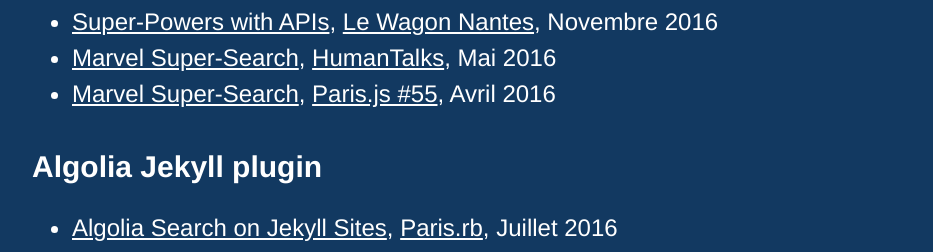
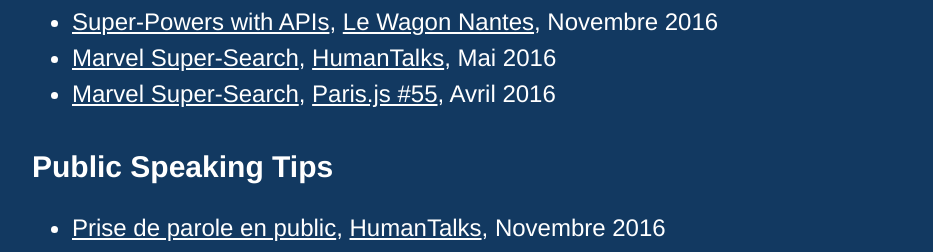
Before and after one commit to pixelastic/talks.pixelastic.com, a website: page source/index.html in a window 1280 px wide. Shown: the part 695-947 px from the top of the page, without its empty margins (160-1093 px from the left). Drawn offline with Linux system fonts and the light colour scheme.

Commit message:
Adding Public Speaking Tips

```diff
--- a/source/index.html
+++ b/source/index.html
@@ -71,6 +71,15 @@
       <a href="http://talks.pixelastic.com/slides/marvel-parisjs/">Marvel Super-Search</a>,
       <a href="http://www.meetup.com/fr-FR/Paris-js/events/230298998/">Paris.js #55</a>,
       Avril 2016
+    </li>
+  </ul>
+
+  <h3>Public Speaking Tips</h3>
+  <ul>
+    <li>
+      <a href="http://talks.pixelastic.com/slides/public-speaking-humantalks/">Prise de parole en public</a>,
+      <a href="https://www.meetup.com/fr-FR/HumanTalks-Paris/events/234463432/">HumanTalks</a>,
+      Novembre 2016
     </li>
   </ul>
 
```
